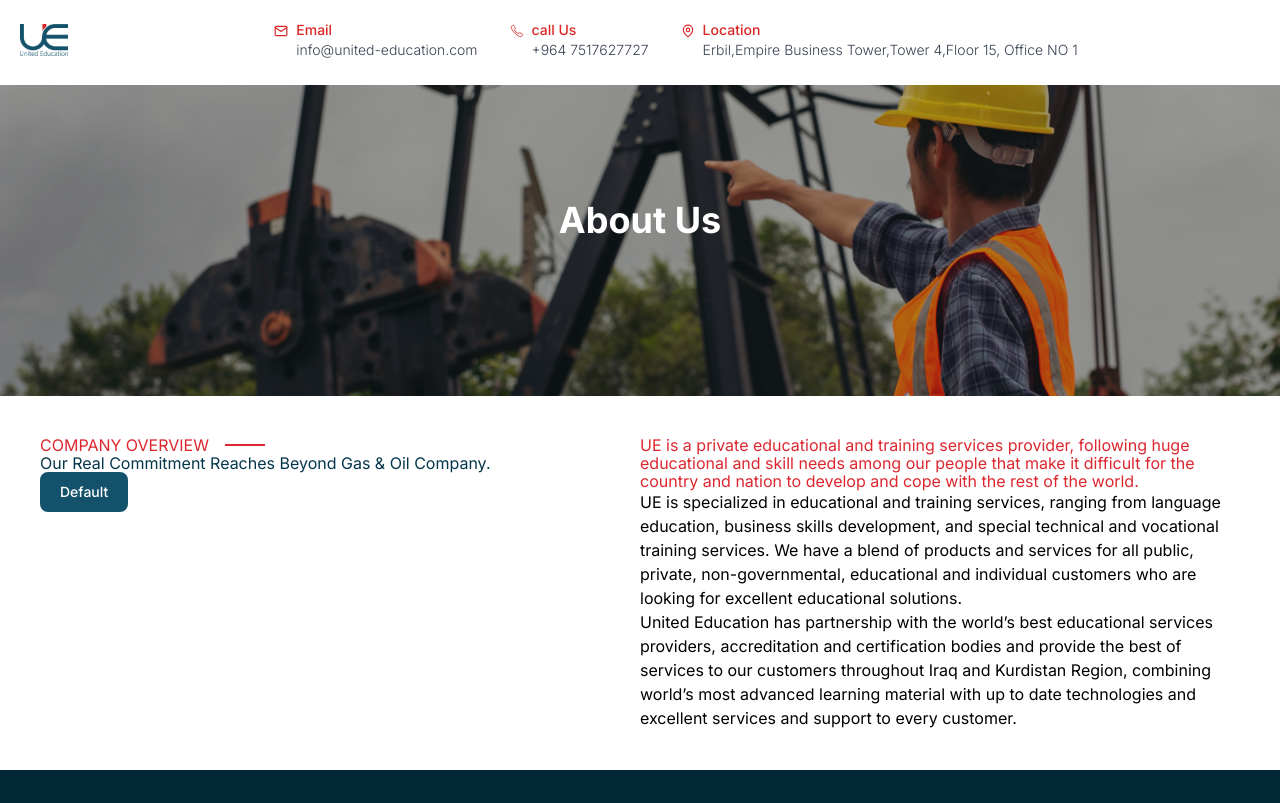
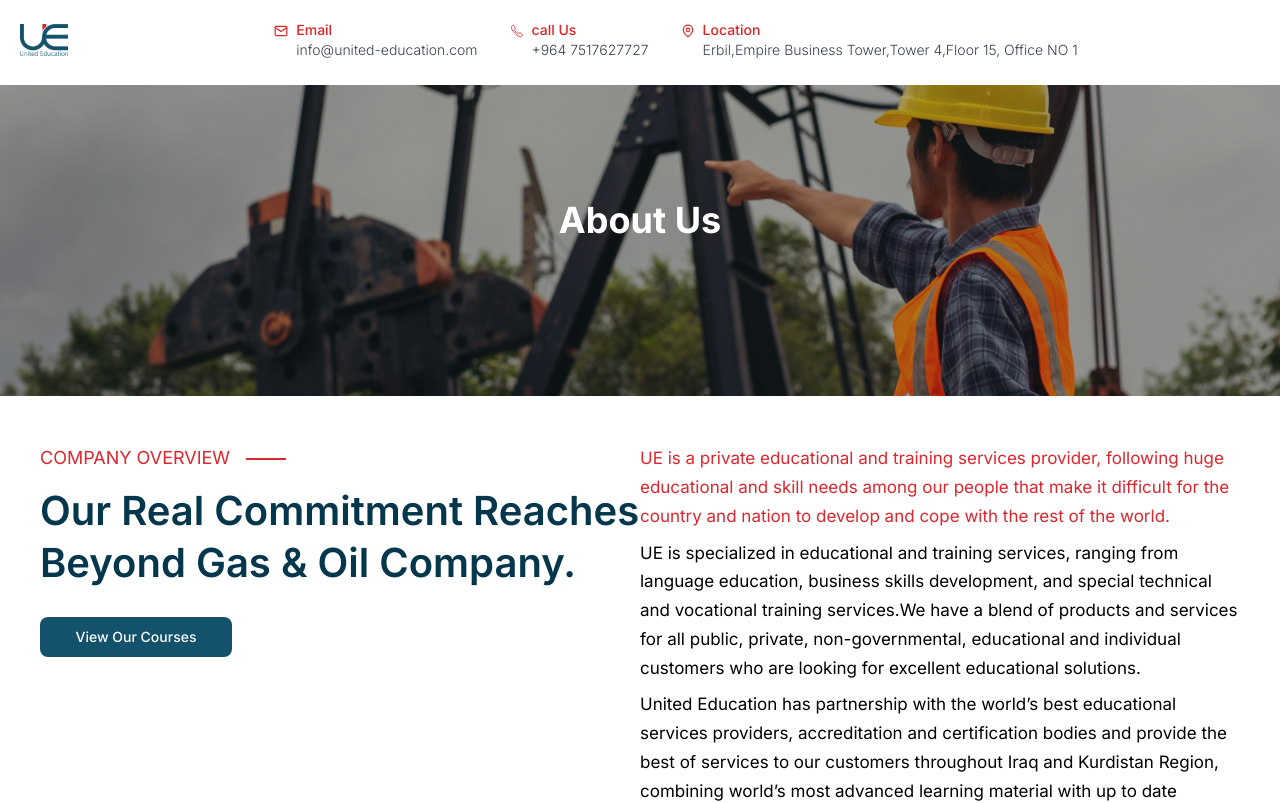
Before and after one commit to ashidthanikkal/united_ducation, a Next.js app: page / in a window 1280 px wide. Shown: the top 803 px of the page. Built offline with nearby package versions, Linux system fonts and the light colour scheme.

Commit message:
second commit

```diff
--- a/src/app/page.tsx
+++ b/src/app/page.tsx
@@ -1,4 +1,5 @@
 import Image from "next/image";
+import { IoIosArrowForward } from "react-icons/io";
 
 export default function Home() {
   return (
@@ -15,40 +16,52 @@ export default function Home() {
         </span>
       </div>
 
-      <div className="company_overview p-10 flex flex-col md:flex-row">
-        <div className="overview1 w-full">
-          <div className="flex items-center gap-4">
-            <div><p className="font-normal  leading-[18px] text-[#DC272F]">COMPANY OVERVIEW</p></div>
-            <div className="w-10 border-t-2 border-[#DC272F]"></div>
+      <div className="company_overview  p-10 flex flex-col md:flex-row">
+        <div className="overview1 w-full md:flex-col flex-row">
+          <div className="flex  md:flex-row-reverse items-center md:justify-end gap-4">
+            <div className="w-10 border-t-2 border-[#DC272F] flex justify-center text-[8px] leading-[8px] md:leading-[12px] md:text-[12px] lg:leading-[28.8px] lg:text-[18px] mt-2 text-[#DC272F]"></div>
+            <div>
+              <p className="font-normal text-[8px] leading-[8px] md:leading-[12px] md:text-[12px] lg:leading-[28.8px] lg:text-[18px] mt-2 text-[#DC272F]">
+                COMPANY OVERVIEW
+              </p>
+            </div>
           </div>
 
-          <h2 className="text-[#04374B] font-normal  leading-[18px]">Our Real Commitment Reaches Beyond Gas & Oil Company.</h2>
-          <button
-            type="button"
-            className="text-white bg-[#14516A] hover:bg-[#14516A]   font-medium rounded-lg text-sm px-5 py-2.5 me-2 mb-2"
-          >
-            Default
-          </button>
+          <div className="flex md:flex-col flex-row justify-between">
+            <h2 className="text-[#04374B] mt-3 font-bold md:font-semibold  leading-[16.8px] text-[14px] md:leading-[16.8px] md:text-[14px] lg:leading-[52px] lg:text-[40px] ">
+              Our Real Commitment Reaches Beyond Gas & Oil Company.
+            </h2>
+            <button
+              type="button"
+              className="text-white bg-[#14516A] hover:bg-[#14516A] w-48 mt-7 font-medium rounded-lg text-sm px-5 py-2.5 me-2 mb-2 hidden md:block"
+            >
+              View Our Courses
+            </button>
+           <div> <IoIosArrowForward className="text-red-600 nd:w-10 md:hidden" /></div>
+          </div>
         </div>
 
-        <div className="overview2 w-full">
-          <p className="font-normal  leading-[18px] text-[#DC272F]">
+        <div className="overview2 w-full ">
+          <p className="font-normal text-[8px] leading-[12.8px] md:leading-[22.4px] md:text-[14px] lg:leading-[28.8px] lg:text-[17px] text-[#DC272F] mt-2 text-left">
             UE is a private educational and training services provider,
             following huge educational and skill needs among our people that
             make it difficult for the country and nation to develop and cope
             with the rest of the world.
           </p>
 
-          <p>
+          <p className="font-normal text-[8px] leading-[12.8px] md:leading-[22.4px] md:text-[14px] lg:leading-[28.8px] lg:text-[17px] mt-2 text-left">
             UE is specialized in educational and training services, ranging from
             language education, business skills development, and special
-            technical and vocational training services. We have a blend of
+            technical and vocational training services.
+            <span className="hidden md:inline">
+            We have a blend of
             products and services for all public, private, non-governmental,
             educational and individual customers who are looking for excellent
             educational solutions.
+            </span>
           </p>
 
-          <p>
+          <p className="font-normal text-[8px] leading-[12.8px] md:leading-[22.4px] md:text-[14px] lg:leading-[28.8px] lg:text-[17px] mt-2 hidden md:block">
             United Education has partnership with the world’s best educational
             services providers, accreditation and certification bodies and
             provide the best of services to our customers throughout Iraq and
@@ -56,7 +69,6 @@ export default function Home() {
             with up to date technologies and excellent services and support to
             every customer.
           </p>
-
         </div>
       </div>
     </main>
```
